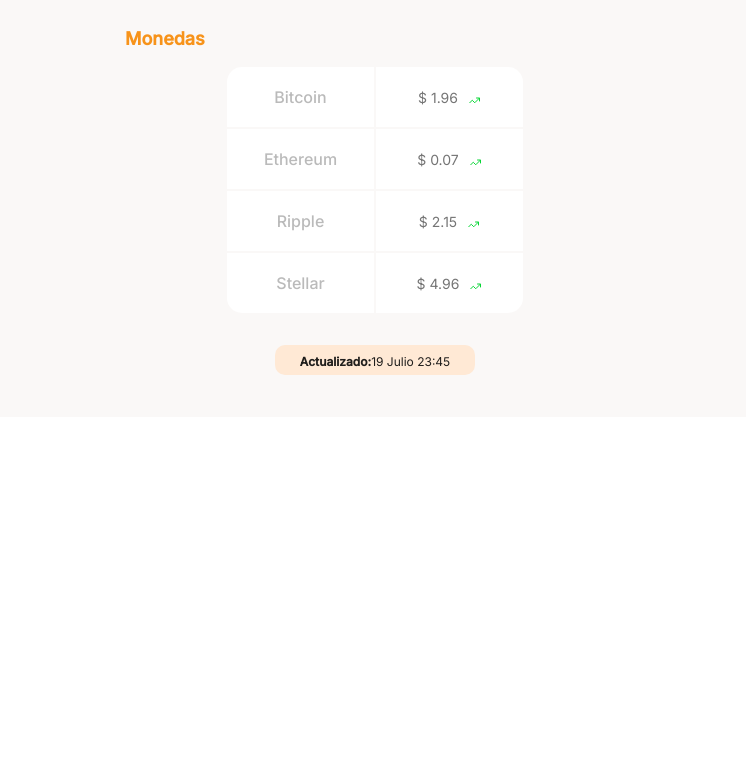
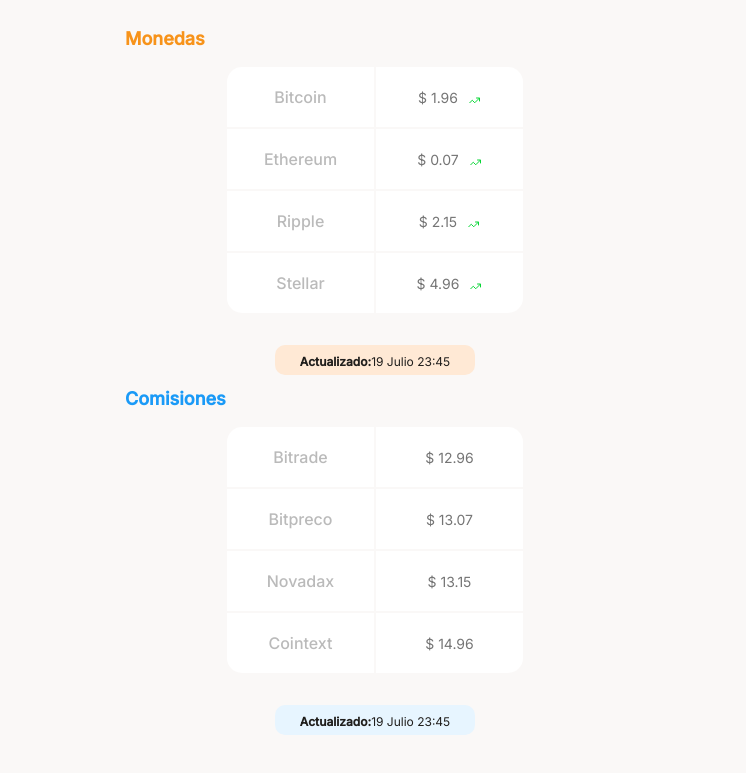
Before and after one commit to drodelo98/mobilefirst, a plain HTML site: page index.html in a window 1280 px wide. Shown: the part 679-1452 px from the top of the page, without its empty margins (265-1011 px from the left). Before the commit the page ends 1096 px from the top, so only its background shows below. Drawn offline with Linux system fonts and the light colour scheme.

Commit message:
Tablas terminadas

```diff
--- a/css/estilo.css
+++ b/css/estilo.css
@@ -152,7 +152,7 @@ main{
 }
 
 .main-currency-table{
-    width: 70%;
+    width: 65%;
     min-width: 235px;
     max-width: 500px;
     height: 360px;
@@ -231,3 +231,16 @@ main{
     font-weight: 300;
     color: var(--warm-black);
 }
+
+.comission--date{
+    background-color: var(--soft-blue);
+}
+
+.main-comission-table .comission--title {
+    margin-bottom: 15px;
+    font-size: 1.8rem;
+    font-weight: bold;
+    line-height: 2.3rem;
+    color: var(--secondary-blue);
+    text-align: left;
+}
--- a/index.html
+++ b/index.html
@@ -56,6 +56,32 @@
                         </div>
                     </div>
                 </div>
+                <div class="main-currency-table main-comission-table">
+                    <p class="comission--title">Comisiones</p>
+                    <div class="currency-table-container">
+                        <table>
+                            <tr>
+                                <td class="table__top-left">Bitrade</td>
+                                <td class="table__top-right table__right">$ 12.96</td>
+                            </tr>
+                            <tr>
+                                <td>Bitpreco</td>
+                                <td class="table__right">$ 13.07</td>
+                            </tr>
+                            <tr>
+                                <td>Novadax</td>
+                                <td class="table__right" >$ 13.15</td>
+                            </tr>
+                            <tr>
+                                <td class="table__bottom-left">Cointext</td>
+                                <td class="table__bottom-right table__right">$ 14.96</td>
+                            </tr>
+                        </table>
+                        <div class="currency-table--date comission--date">
+                            <p><b>Actualizado:</b>19 Julio 23:45</p>
+                        </div>
+                    </div>
+                </div>
             </section>
         </section>
         <section></section>
```
